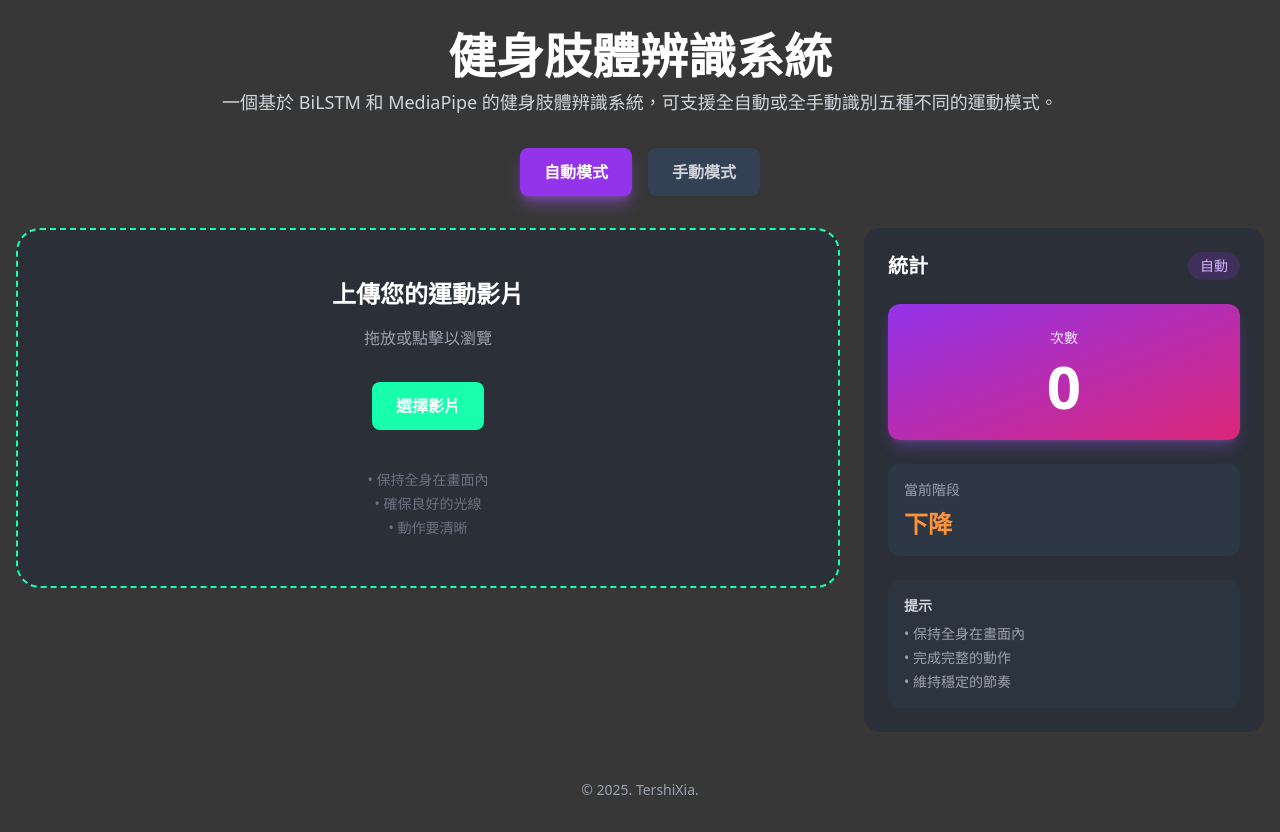
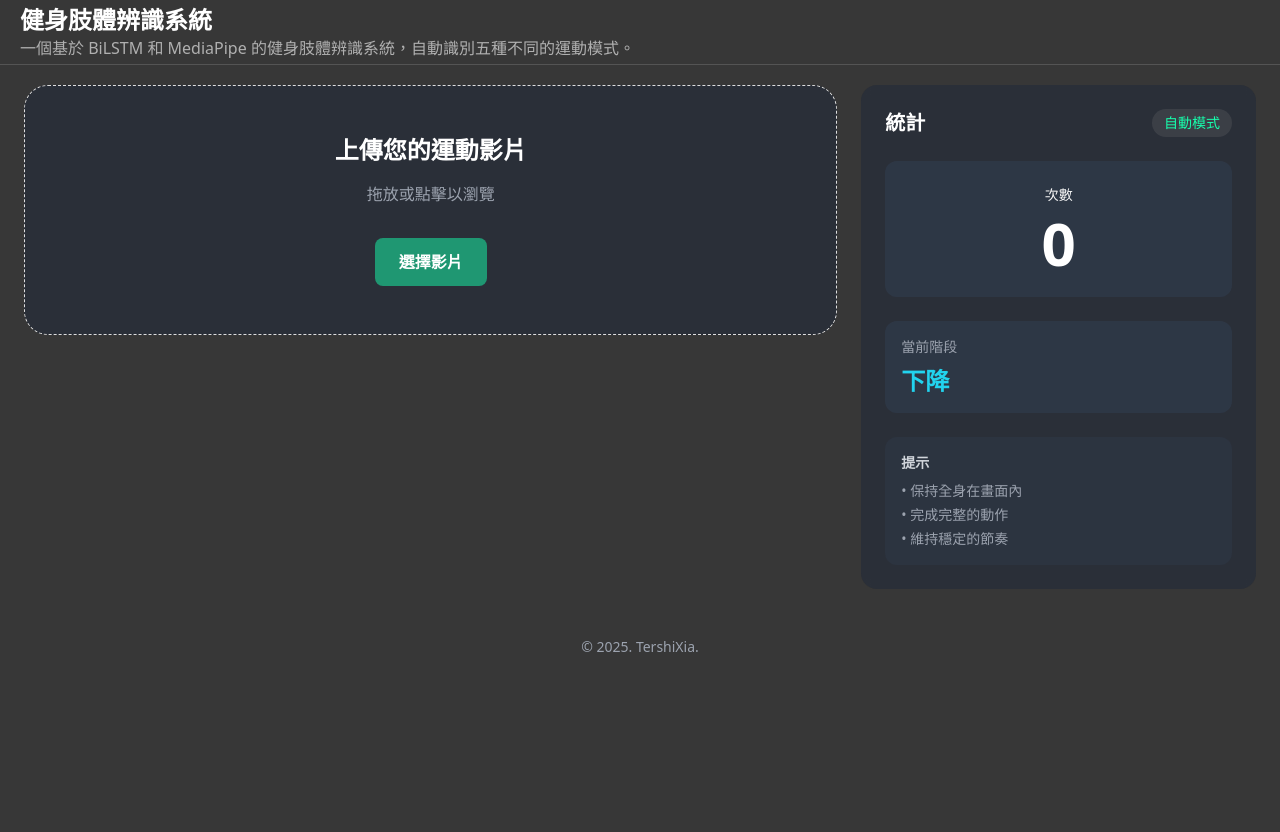
Before and after one commit to mmm25002500/Fitness_Body_Recognition_System, a Next.js app in the folder frontend/: page / in a window 1280 px wide. After the commit the page ends 800 px from the top, so only its background shows below. Built offline with nearby package versions, Linux system fonts and the light colour scheme.

Commit message:
feat: rewrite front css

```diff
--- a/frontend/package.json
+++ b/frontend/package.json
@@ -9,6 +9,8 @@
     "lint": "eslint"
   },
   "dependencies": {
+    "@heroicons/react": "^2.2.0",
+    "@material-tailwind/react": "^2.1.10",
     "@tailwindcss/line-clamp": "^0.4.4",
     "next": "15.5.6",
     "react": "19.1.0",
--- a/frontend/src/app/page.tsx
+++ b/frontend/src/app/page.tsx
@@ -1,7 +1,7 @@
-
 import type { Metadata } from "next";
 import SEO from "@/config/SEO.json";
 import HomeClient from '@/components/HomeClient';
+import Navbar from "@/components/Layout/Navbar";
 
 export const metadata: Metadata = {
   title: SEO.Index.title,
@@ -31,8 +31,11 @@ export const metadata: Metadata = {
 const Home = () => {
   return (
     <main className="min-h-screen dark:bg-neutral-900">
-      <div className="container mx-auto px-4 py-8">
-        <HomeClient />
+      <div className="flex flex-col gap-5">
+        <Navbar />
+        <div className="px-6">
+          <HomeClient />
+        </div>
       </div>
     </main>
   );
--- a/frontend/src/components/HomeClient.tsx
+++ b/frontend/src/components/HomeClient.tsx
@@ -3,13 +3,13 @@
 import { useState } from 'react';
 import VideoUploader from '@/components/VideoUploader';
 import VideoPlayer from '@/components/VideoPlayer';
-import ExerciseSelector from '@/components/ExerciseSelector';
+// import ExerciseSelector from '@/components/ExerciseSelector';
 import StatsPanel from '@/components/StatsPanel';
 import Footer from '@/components/Footer/Footer';
 
 export default function HomeClient() {
-  const [mode, setMode] = useState<'manual' | 'automatic'>('automatic');
-  const [selectedExercise, setSelectedExercise] = useState<number>(3);
+  const mode = 'automatic';
+  const selectedExercise = 3;
   const [videoFile, setVideoFile] = useState<File | null>(null);
   const [stats, setStats] = useState({
     count: 0,
@@ -20,22 +20,13 @@ export default function HomeClient() {
 
   return (
     <>
-      <header className="text-center mb-8">
-        <h1 className="text-5xl font-bold text-white mb-2">
-          健身肢體辨識系統
-        </h1>
-        <p className="text-gray-300 text-lg">
-          一個基於 BiLSTM 和 MediaPipe 的健身肢體辨識系統，可支援全自動或全手動識別五種不同的運動模式。
-        </p>
-      </header>
-
-      <div className="flex justify-center gap-4 mb-8">
+      {/* <div className="flex justify-center gap-4 mb-8">
         <button
           type='button'
           onClick={() => setMode('automatic')}
           className={`px-6 py-3 rounded-lg font-semibold transition-all ${mode === 'automatic'
-            ? 'bg-purple-600 text-white shadow-lg shadow-purple-500/50'
-            : 'bg-slate-700 text-gray-300 hover:bg-slate-600'
+            ? 'bg-neutral-black text-white'
+            : 'bg-neutral-800 text-neutral-300 hover:bg-neutral-700'
             }`}
         >
           自動模式
@@ -44,22 +35,22 @@ export default function HomeClient() {
           type='button'
           onClick={() => setMode('manual')}
           className={`px-6 py-3 rounded-lg font-semibold transition-all ${mode === 'manual'
-            ? 'bg-purple-600 text-white shadow-lg shadow-purple-500/50'
-            : 'bg-slate-700 text-gray-300 hover:bg-slate-600'
+            ? 'bg-neutral-black text-white'
+            : 'bg-neutral-800 text-neutral-300 hover:bg-neutral-700'
             }`}
         >
           手動模式
         </button>
-      </div>
+      </div> */}
 
-      {mode === 'manual' && (
+      {/* {mode === 'manual' && (
         <div className="mb-8">
           <ExerciseSelector
             selectedExercise={selectedExercise}
             onSelect={setSelectedExercise}
           />
         </div>
-      )}
+      )} */}
 
       <div className="grid grid-cols-1 lg:grid-cols-3 gap-6">
         <div className="lg:col-span-2">
--- /dev/null
+++ b/frontend/src/components/Layout/Navbar.tsx
@@ -0,0 +1,31 @@
+"use client"
+
+import { useRouter } from 'next/navigation';
+
+const Navbar = () => {
+  const router = useRouter();
+
+  return (
+    <nav className="border-b border-neutral-800">
+      <div className="mx-auto px-5">
+        <div className="relative flex h-16 items-center justify-between">
+          <div className="flex flex-1 sm:items-stretch sm:justify-start">
+            <div className="flex flex-shrink-0 items-center">
+              <div>
+                <button type="button" onClick={() => router.push('/')}>
+                  <h1 className='text-2xl font-semibold text-neutral-white'>健身肢體辨識系統</h1>
+                </button>
+
+                <p className="text-neutral-400">
+                  一個基於 BiLSTM 和 MediaPipe 的健身肢體辨識系統，自動識別五種不同的運動模式。
+                </p>
+              </div>
+            </div>
+          </div>
+        </div>
+      </div>
+    </nav>
+  )
+}
+
+export default Navbar;
--- a/frontend/src/components/StatsPanel.tsx
+++ b/frontend/src/components/StatsPanel.tsx
@@ -15,10 +15,10 @@ export default function StatsPanel({ count, stage, angle, exerciseName, mode }:
       <div className="flex items-center justify-between">
         <h3 className="text-xl font-semibold text-white">統計</h3>
         <span className={`px-3 py-1 rounded-full text-sm font-medium ${mode === 'automatic'
-          ? 'bg-purple-600/20 text-purple-300'
-          : 'bg-blue-600/20 text-blue-300'
+          ? 'bg-neutral-600/20 text-bityo'
+          : 'bg-blue-600/20 text-red-500'
           }`}>
-          {mode === 'automatic' ? '自動' : '手動'}
+          {mode === 'automatic' ? '自動模式' : '手動模式'}
         </span>
       </div>
 
@@ -31,16 +31,15 @@ export default function StatsPanel({ count, stage, angle, exerciseName, mode }:
       )}
 
       {/* Rep Count */}
-      <div className="bg-gradient-to-br from-purple-600 to-pink-600 rounded-xl p-6 text-center shadow-lg shadow-purple-500/30">
-        <div className="text-sm text-purple-100 mb-2">次數</div>
-        <div className="text-6xl font-bold text-white">{count}</div>
+      <div className="bg-slate-700/50 rounded-xl p-6 text-center">
+        <div className="text-sm text-neutral-100 mb-2">次數</div>
+        <div className={`text-6xl font-bold text-white ${count > 0 ? 'text-bityo' : 'text-white'}`}>{count}</div>
       </div>
 
       {/* Stage */}
       <div className="bg-slate-700/50 rounded-xl p-4">
         <div className="text-sm text-gray-400 mb-2">當前階段</div>
-        <div className={`text-2xl font-bold ${stage?.toLowerCase() === 'up' ? 'text-green-400' : 'text-orange-400'
-          }`}>
+        <div className={`text-2xl font-bold ${stage?.toLowerCase() === 'up' ? 'text-bityo' : 'text-cyan-400'}`}>
           {stage?.toUpperCase() === 'UP' ? '上升' : '下降'}
         </div>
       </div>
@@ -54,7 +53,7 @@ export default function StatsPanel({ count, stage, angle, exerciseName, mode }:
           {/* Visual angle indicator */}
           <div className="mt-3 h-2 bg-slate-600 rounded-full overflow-hidden">
             <div
-              className="h-full bg-gradient-to-r from-orange-400 via-yellow-400 to-green-400 transition-all duration-300"
+              className="h-full bg-gradient-to-r from-red-500 via-bityo to-red-500 transition-all duration-300"
               style={{ width: `${Math.min((angle / 180) * 100, 100)}%` }}
             />
           </div>
--- a/frontend/src/components/VideoPlayer.tsx
+++ b/frontend/src/components/VideoPlayer.tsx
@@ -286,7 +286,7 @@ export default function VideoPlayer({
             onClick={startProcessing}
             className="flex-1 px-6 py-3 bg-green-600 hover:bg-green-700 text-white font-semibold rounded-lg transition-colors"
           >
-            ▶️ Start Processing
+            開始處理
           </button>
         ) : isPaused ? (
           <button
@@ -294,7 +294,7 @@ export default function VideoPlayer({
             onClick={resumeProcessing}
             className="flex-1 px-6 py-3 bg-green-600 hover:bg-green-700 text-white font-semibold rounded-lg transition-colors"
           >
-            ▶️ Resume
+            繼續
           </button>
         ) : (
           <button
@@ -302,7 +302,7 @@ export default function VideoPlayer({
             onClick={pauseProcessing}
             className="flex-1 px-6 py-3 bg-yellow-600 hover:bg-yellow-700 text-white font-semibold rounded-lg transition-colors"
           >
-            ⏸️ Pause
+            暫停
           </button>
         )}
 
@@ -311,7 +311,7 @@ export default function VideoPlayer({
           onClick={onReset}
           className="px-6 py-3 bg-slate-700 hover:bg-slate-600 text-white font-semibold rounded-lg transition-colors"
         >
-          🔄 Reset
+          重設
         </button>
       </div>
 
@@ -320,10 +320,10 @@ export default function VideoPlayer({
         <div className="bg-gradient-to-r from-blue-900/30 to-purple-900/30 border border-blue-500/50 rounded-xl p-5 space-y-3">
           <div className="flex items-center justify-between">
             <h3 className="text-lg font-semibold text-blue-200">
-              {prediction.isFinal ? '🎯 Final Prediction' : '🔄 Real-time Prediction'}
+              {prediction.isFinal ? '最終預測' : '即時預測'}
             </h3>
             <span className="text-xs text-gray-400">
-              {prediction.totalPredictions} predictions
+              {prediction.totalPredictions} 次預測
             </span>
           </div>
 
@@ -348,22 +348,11 @@ export default function VideoPlayer({
 
           {prediction.isFinal && (
             <div className="text-sm text-green-300 text-center pt-2 border-t border-blue-500/30">
-              ✓ Analysis Complete
+              分析完成
             </div>
           )}
         </div>
       )}
-
-      {/* Info */}
-      <div className="text-sm text-gray-400 text-center">
-        {!isProcessing ? (
-          <span>Click Start Processing to begin analysis</span>
-        ) : isPaused ? (
-          <span className="text-yellow-400">⏸️ Paused - Click Resume to continue</span>
-        ) : (
-          <span className="text-green-400">● Processing video in real-time...</span>
-        )}
-      </div>
     </div>
   );
 }
--- a/frontend/src/components/VideoUploader.tsx
+++ b/frontend/src/components/VideoUploader.tsx
@@ -26,13 +26,13 @@ export default function VideoUploader({ onFileSelect }: VideoUploaderProps) {
     <div
       onDrop={handleDrop}
       onDragOver={(e) => e.preventDefault()}
-      className="border-2 border-dashed border-bityo rounded-3xl p-12 text-center bg-slate-800/50 backdrop-blur-sm hover:bg-slate-800/70 transition-all cursor-pointer"
+      className="border-[1px] border-dashed border-neutral-200 rounded-3xl p-12 text-center bg-slate-800/50 backdrop-blur-sm hover:bg-slate-800/90 transition-all cursor-pointer"
     >
       <div className="flex flex-col items-center gap-4">
         <h3 className="text-2xl font-semibold text-white">上傳您的運動影片</h3>
         <p className="text-gray-400">拖放或點擊以瀏覽</p>
 
-        <label className="mt-4 px-6 py-3 bg-bityo hover:bg-bityo/50 text-white font-semibold rounded-lg cursor-pointer transition-colors">
+        <label className="mt-4 px-6 py-3 bg-bityo/50 hover:bg-bityo/20 text-white font-semibold rounded-lg cursor-pointer transition-colors">
           選擇影片
           <input
             type="file"
@@ -41,12 +41,6 @@ export default function VideoUploader({ onFileSelect }: VideoUploaderProps) {
             className="hidden"
           />
         </label>
-
-        <div className="mt-6 text-sm text-gray-500 space-y-1">
-          <p>• 保持全身在畫面內</p>
-          <p>• 確保良好的光線</p>
-          <p>• 動作要清晰</p>
-        </div>
       </div>
     </div>
   );
--- /dev/null
+++ b/frontend/src/types/Sidebar/Sidebar.ts
@@ -0,0 +1,13 @@
+import type { ComponentType } from 'react';
+
+export interface SidebarListItemProps {
+  text: string;
+  icon: ComponentType<{ className?: string }>;
+  disabled?: boolean;
+  link: string;
+  chip?: {
+    value: string;
+    size: string;
+    color: string;
+  };
+}
```
Also changed, not shown: 1 other file (tests, documents, lock files or other folders).
